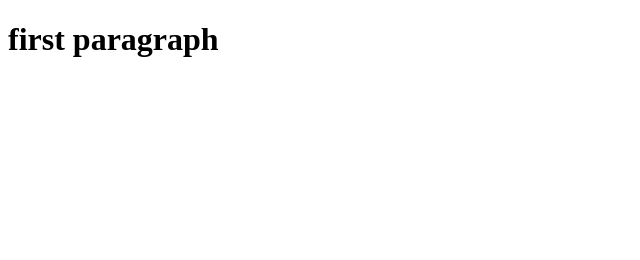
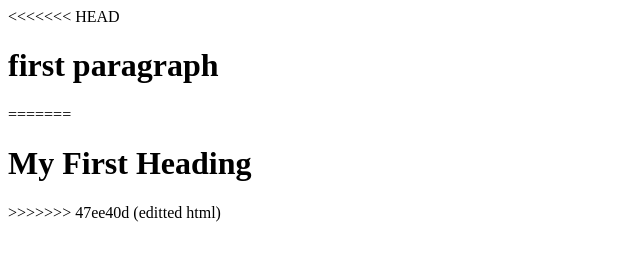
Before and after one commit to Tinnyash/learning-git, a plain HTML site: page index.html in a window 1280 px wide. Shown: the whole page, without its empty margins (0-640 px from the left). Drawn offline with Linux system fonts and the light colour scheme.

Commit message:
editted html

```diff
--- a/index.html
+++ b/index.html
@@ -2,7 +2,11 @@
 <html>
 <body>
 
+<<<<<<< HEAD
 <h1>first paragraph</h1>
+=======
+<h1>My First Heading</h1>
+>>>>>>> 47ee40d (editted html)
 
 </body>
 </html>
```
